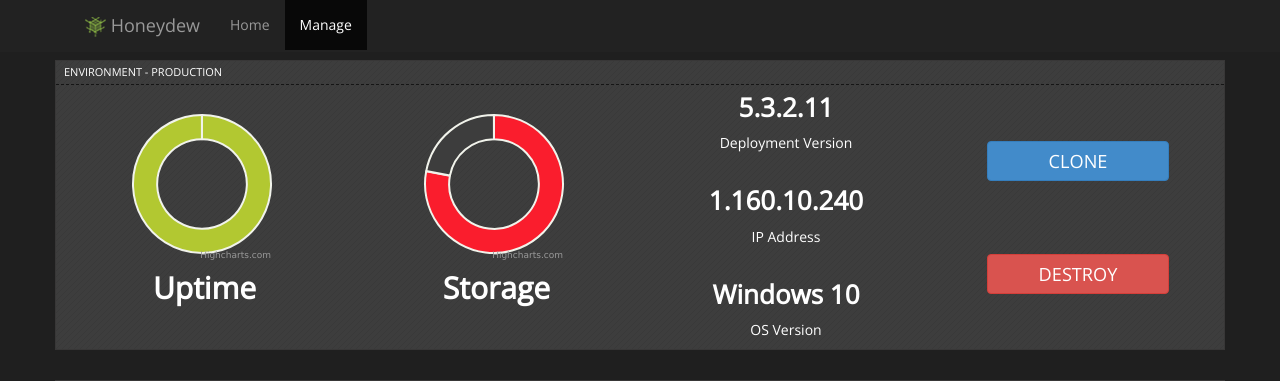
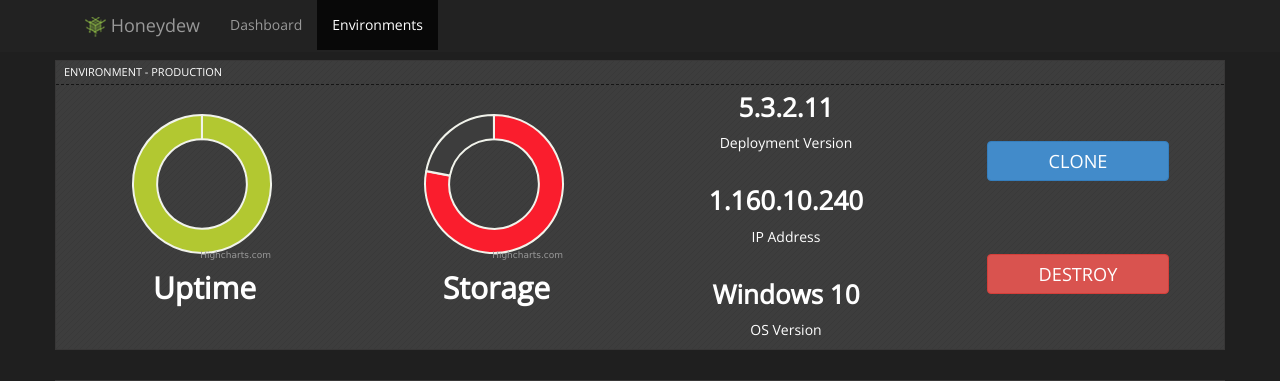
Before and after one commit to kokwoo/flocky, a Flask app: page /manage in a window 1280 px wide. Shown: the top 381 px of the page. Run offline with Flask 2, Linux system fonts and the light colour scheme; some libraries are stand-ins or nearby versions.

Commit message:
minor fixes

```diff
--- a/templates/manage.html
+++ b/templates/manage.html
@@ -149,8 +149,8 @@ $(document).ready(function() {
         </div>
           <div class="navbar-collapse collapse">
             <ul class="nav navbar-nav">
-              <li><a href="/"><i class="icon-home icon-white"></i> Home</a></li>
-              <li class="active"><a href="manage"><i class="icon-folder-open icon-white"></i> Manage</a></li>
+              <li><a href="/dashboard"><i class="icon-home icon-white"></i> Dashboard</a></li>
+              <li class="active"><a href="manage"><i class="icon-folder-open icon-white"></i> Environments</a></li>
 
             </ul>
           </div><!--/.nav-collapse -->
```
Also changed, not shown: templates/index.html (+7 -10 lines).
